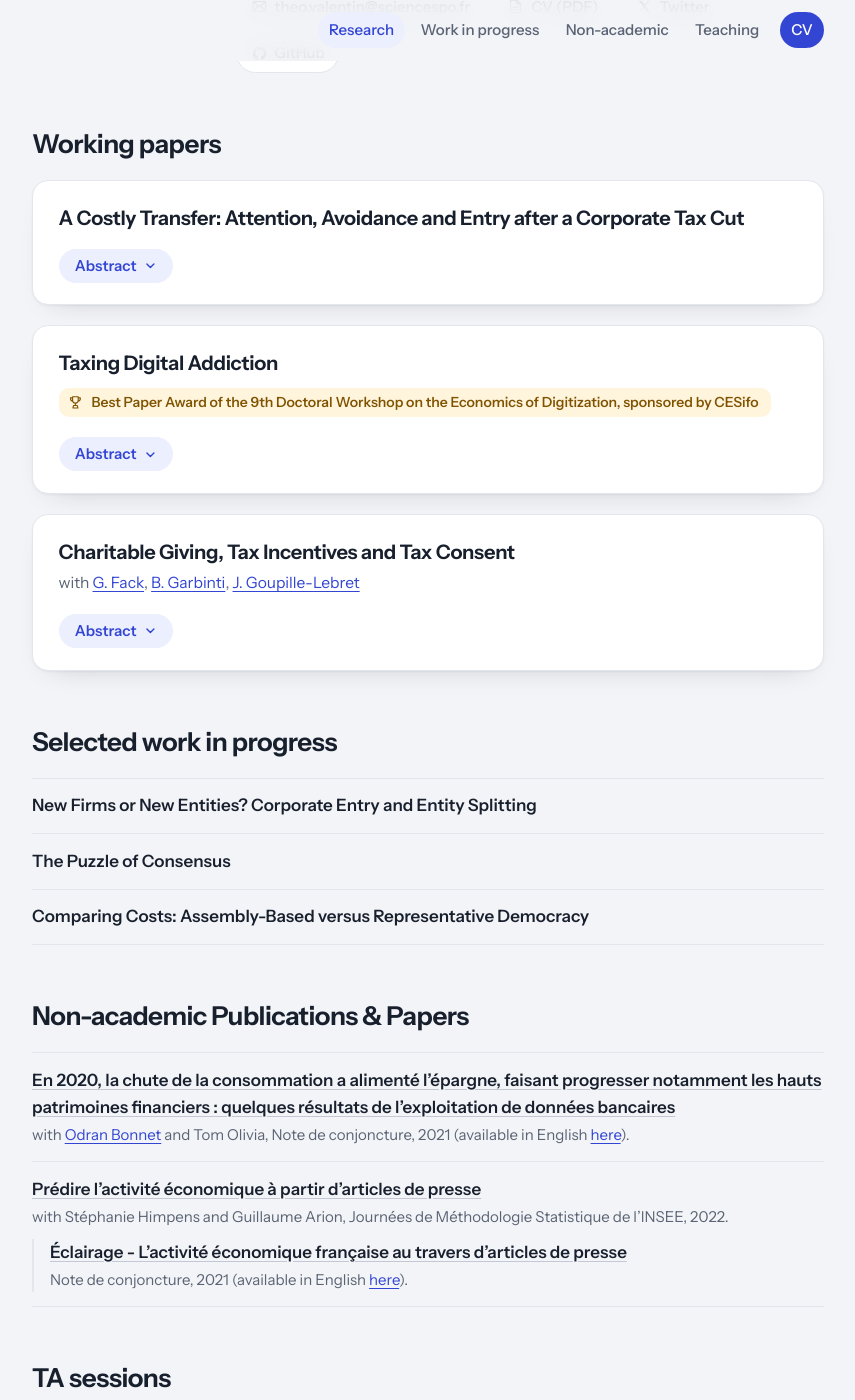
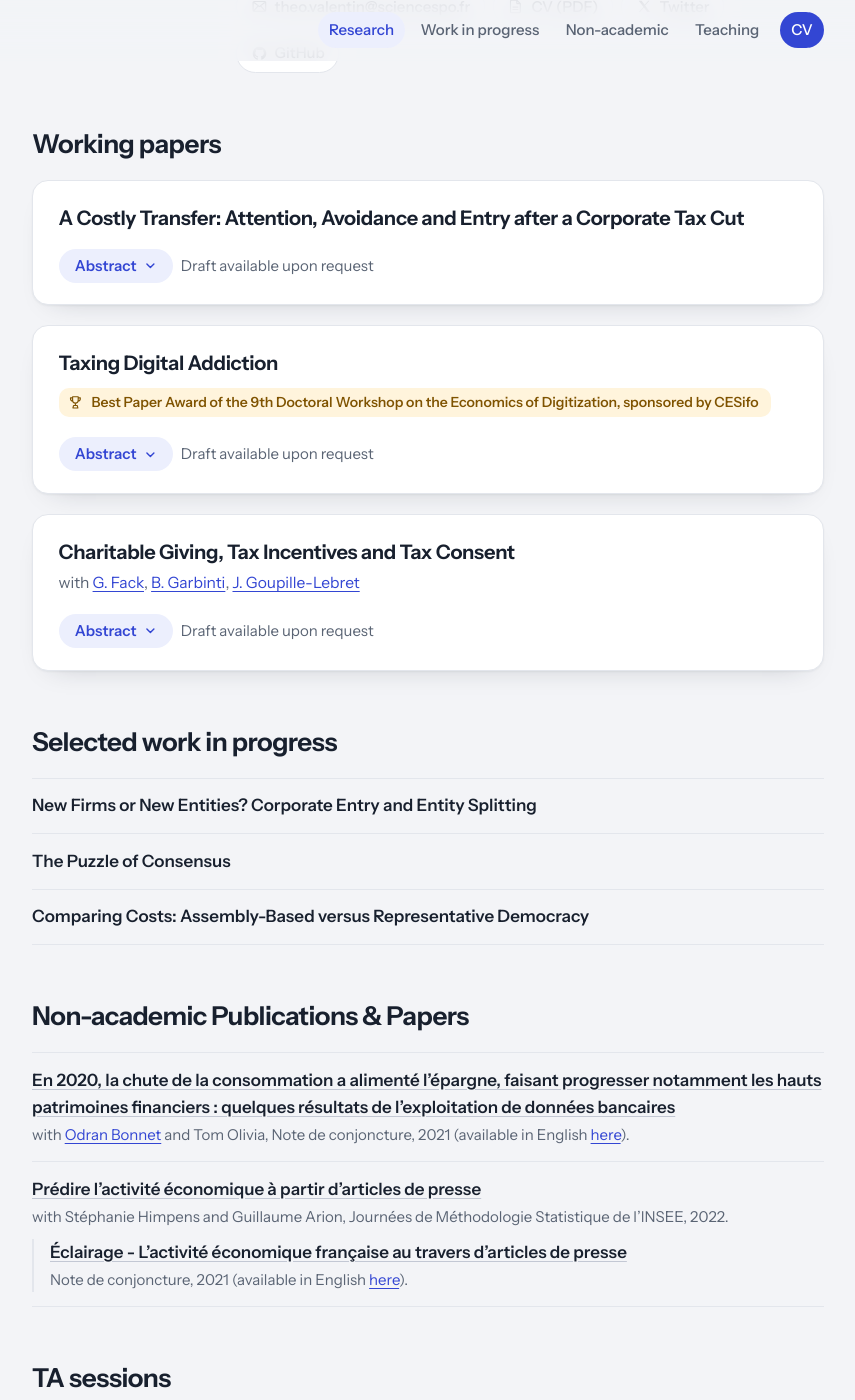
Before and after one commit to ValentinTheo/valentintheo.github.io, a Jekyll site: the page built from index.md, in a window 1280 px wide and 1400 px high, scrolled down 552 px. Shown: the whole window, without its empty margins (212-1067 px from the left). Built offline with Jekyll 4.4.1, drawn with Linux system fonts in a browser that asks for light colours.

Commit message:
add draft upon request

```diff
--- a/_data/papers.yml
+++ b/_data/papers.yml
@@ -12,6 +12,7 @@
 - title: "A Costly Transfer: Attention, Avoidance and Entry after a Corporate Tax Cut"
   coauthors: []
   pdf:
+  draft_on_request: true
   abstract: >-
     Do corporate tax cuts achieve their aim once the full range of firm responses is
     accounted for? I study a 2001 French reform that introduced a reduced corporate rate
@@ -50,6 +51,7 @@
 - title: "Taxing Digital Addiction"
   coauthors: []
   pdf:
+  draft_on_request: true
   award: "Best Paper Award of the 9th Doctoral Workshop on the Economics of Digitization, sponsored by CESifo"
   abstract: >-
     A substantial fraction of social media consumption relies on users' behavioral biases.
@@ -79,6 +81,7 @@
     - name: "J. Goupille-Lebret"
       url: "https://sites.google.com/site/jgoupillelebret/home"
   pdf:
+  draft_on_request: true
   abstract: >-
     Charitable giving is widely subsidized through the tax system, and the design of these
     subsidies relies heavily on estimates of the tax-price elasticity of giving. Yet
--- a/_layouts/home.html
+++ b/_layouts/home.html
@@ -99,7 +99,7 @@
 
           {% capture presented %}{% if paper.presentations and paper.presentations.size > 0 %}<p class="presented"><span class="presented-label">Presented at:</span> {{ paper.presentations | join: ", " }}</p>{% endif %}{% endcapture %}
 
-          {% if paper.abstract or paper.pdf %}
+          {% if paper.abstract or paper.pdf or paper.draft_on_request %}
           <div class="actions">
             {% if paper.abstract %}
             <button type="button" class="toggle" aria-expanded="false" aria-controls="{{ pid }}-abstract">
@@ -107,9 +107,11 @@
               <svg class="chevron" aria-hidden="true" viewBox="0 0 24 24"><path d="m7 10 5 5 5-5" fill="none" stroke="currentColor" stroke-width="2" stroke-linecap="round" stroke-linejoin="round"/></svg>
             </button>
             {% endif %}
-            {% if paper.pdf %}
-            <a class="button-link" href="{{ paper.pdf | relative_url }}" target="_blank" rel="noopener">PDF</a>
-            {% endif %}
+             {% if paper.pdf %}
+              <a class="button-link" href="{{ paper.pdf | relative_url }}" target="_blank" rel="noopener">PDF</a>
+              {% elsif paper.draft_on_request %}
+              <span class="draft-note">Draft available upon request</span>
+              {% endif %}
           </div>
           {% endif %}
 
--- a/assets/css/style.css
+++ b/assets/css/style.css
@@ -303,7 +303,11 @@ main {
 .button-link { padding-right: 0.95rem; }
 .toggle:hover,
 .button-link:hover { background: #dfe3fb; color: var(--accent-strong); }
-
+.draft-note {
+  align-self: center;
+  font-size: 0.9375rem;
+  color: var(--muted);
+}
 .toggle[aria-expanded="true"] { background: var(--accent); color: #fff; }
 .toggle[aria-expanded="true"]:hover { background: var(--accent-strong); color: #fff; }
 
```
